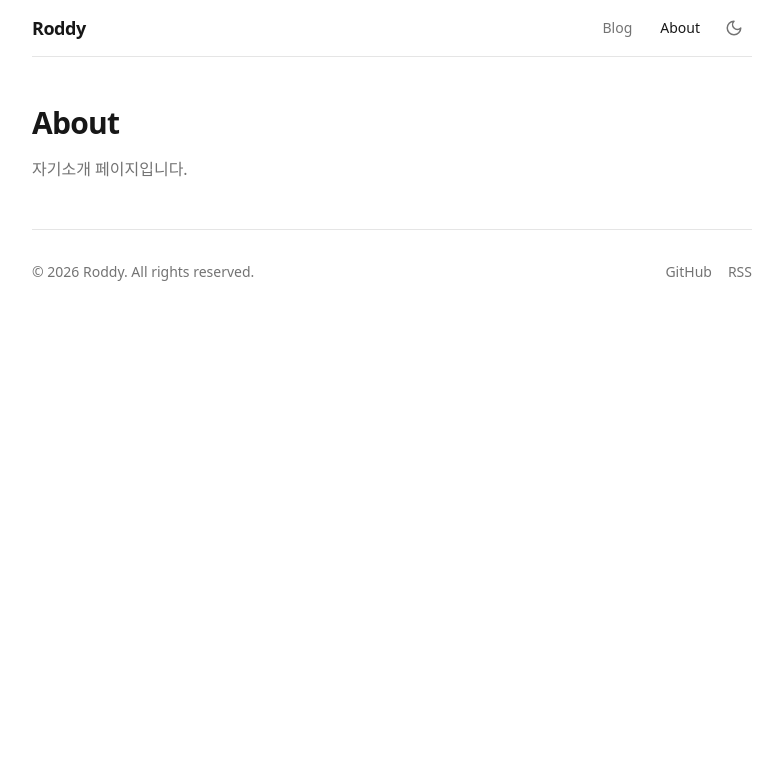
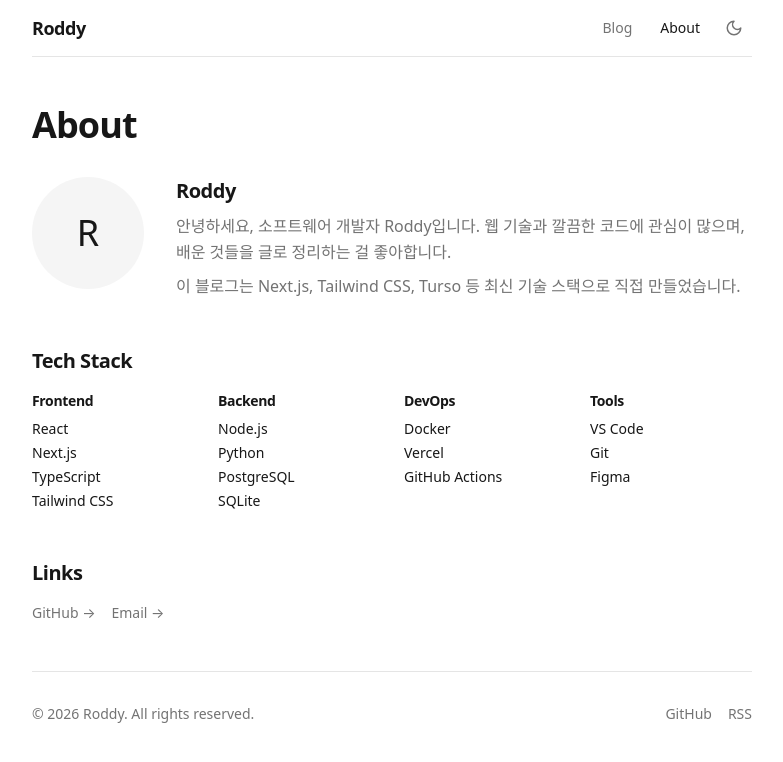
Before and after one commit to ChanhuiSeok/blog, a Next.js app: page /about in a window 1280 px wide. Shown: the top 762 px of the page, without its empty margins (248-1031 px from the left). Built offline with nearby package versions, Linux system fonts and the light colour scheme; a web font is replaced by a local one.

Commit message:
feat: create homepage and about page
- Build homepage with hero section and latest 5 posts using PostCard
- Add "모든 글 보기" link to /blog
- Create about page with profile, tech stack grid, and social links
- Add metadata for about page SEO

```diff
--- a/app/(public)/about/page.tsx
+++ b/app/(public)/about/page.tsx
@@ -1,8 +1,84 @@
+import type { Metadata } from "next";
+
+export const metadata: Metadata = {
+  title: "About",
+  description: "Roddy에 대해 알아보세요.",
+};
+
+const TECH_STACK = [
+  { category: "Frontend", items: ["React", "Next.js", "TypeScript", "Tailwind CSS"] },
+  { category: "Backend", items: ["Node.js", "Python", "PostgreSQL", "SQLite"] },
+  { category: "DevOps", items: ["Docker", "Vercel", "GitHub Actions"] },
+  { category: "Tools", items: ["VS Code", "Git", "Figma"] },
+];
+
+const SOCIAL_LINKS = [
+  { label: "GitHub", href: "https://github.com" },
+  { label: "Email", href: "mailto:hello@example.com" },
+];
+
 export default function AboutPage() {
   return (
     <section>
-      <h1 className="text-3xl font-bold tracking-tight">About</h1>
-      <p className="mt-4 text-muted-foreground">자기소개 페이지입니다.</p>
+      <h1 className="text-3xl font-bold tracking-tight sm:text-4xl">About</h1>
+
+      {/* Profile */}
+      <div className="mt-8 flex flex-col gap-8 sm:flex-row sm:items-start">
+        {/* Avatar placeholder */}
+        <div className="flex h-28 w-28 shrink-0 items-center justify-center rounded-full bg-muted text-4xl">
+          R
+        </div>
+
+        <div>
+          <h2 className="text-xl font-semibold">Roddy</h2>
+          <p className="mt-2 leading-relaxed text-muted-foreground">
+            안녕하세요, 소프트웨어 개발자 Roddy입니다.
+            웹 기술과 깔끔한 코드에 관심이 많으며,
+            배운 것들을 글로 정리하는 걸 좋아합니다.
+          </p>
+          <p className="mt-2 leading-relaxed text-muted-foreground">
+            이 블로그는 Next.js, Tailwind CSS, Turso 등
+            최신 기술 스택으로 직접 만들었습니다.
+          </p>
+        </div>
+      </div>
+
+      {/* Tech Stack */}
+      <div className="mt-12">
+        <h2 className="text-xl font-semibold">Tech Stack</h2>
+        <div className="mt-4 grid grid-cols-2 gap-6 sm:grid-cols-4">
+          {TECH_STACK.map((group) => (
+            <div key={group.category}>
+              <h3 className="text-sm font-medium text-muted-foreground">
+                {group.category}
+              </h3>
+              <ul className="mt-2 space-y-1 text-sm">
+                {group.items.map((item) => (
+                  <li key={item}>{item}</li>
+                ))}
+              </ul>
+            </div>
+          ))}
+        </div>
+      </div>
+
+      {/* Social Links */}
+      <div className="mt-12">
+        <h2 className="text-xl font-semibold">Links</h2>
+        <div className="mt-4 flex gap-4">
+          {SOCIAL_LINKS.map((link) => (
+            <a
+              key={link.label}
+              href={link.href}
+              target="_blank"
+              rel="noopener noreferrer"
+              className="text-sm text-muted-foreground transition-colors hover:text-foreground hover:no-underline"
+            >
+              {link.label} &rarr;
+            </a>
+          ))}
+        </div>
+      </div>
     </section>
   );
 }
--- a/app/(public)/page.tsx
+++ b/app/(public)/page.tsx
@@ -1,12 +1,63 @@
-export default function HomePage() {
+import Link from "next/link";
+import { getPosts } from "@/lib/posts";
+import { PostCard } from "@/components/blog/PostCard";
+
+export default async function HomePage() {
+  const recentPosts = await getPosts({ published: true, limit: 5 });
+
   return (
-    <section>
-      <h1 className="text-4xl font-bold tracking-tight">
-        Hi, I&apos;m Roddy
-      </h1>
-      <p className="mt-4 text-lg text-muted-foreground">
-        일상, 테크, 개발 이야기를 기록하는 블로그입니다.
-      </p>
-    </section>
+    <>
+      {/* Hero */}
+      <section>
+        <h1 className="text-4xl font-bold tracking-tight sm:text-5xl">
+          Hi, I&apos;m Roddy
+        </h1>
+        <p className="mt-4 text-lg leading-relaxed text-muted-foreground">
+          소프트웨어 개발자입니다.
+          <br />
+          일상, 테크, 개발 이야기를 이 블로그에 기록합니다.
+        </p>
+        <Link
+          href="/about"
+          className="mt-4 inline-block text-sm font-medium text-accent no-underline hover:underline"
+        >
+          더 알아보기 &rarr;
+        </Link>
+      </section>
+
+      {/* Recent Posts */}
+      <section className="mt-16">
+        <h2 className="text-xl font-bold tracking-tight">Recent Posts</h2>
+
+        <div className="mt-4 divide-y divide-border">
+          {recentPosts.length > 0 ? (
+            recentPosts.map((post) => (
+              <PostCard
+                key={post.id}
+                title={post.title}
+                slug={post.slug}
+                excerpt={post.excerpt}
+                category={post.category}
+                createdAt={post.createdAt!}
+                content={post.content}
+              />
+            ))
+          ) : (
+            <p className="py-8 text-center text-muted-foreground">
+              아직 작성된 글이 없습니다.
+            </p>
+          )}
+        </div>
+
+        <div className="mt-4">
+          <Link
+            href="/blog"
+            className="text-sm font-medium text-accent no-underline hover:underline"
+          >
+            모든 글 보기 &rarr;
+          </Link>
+        </div>
+      </section>
+    </>
   );
 }
```
